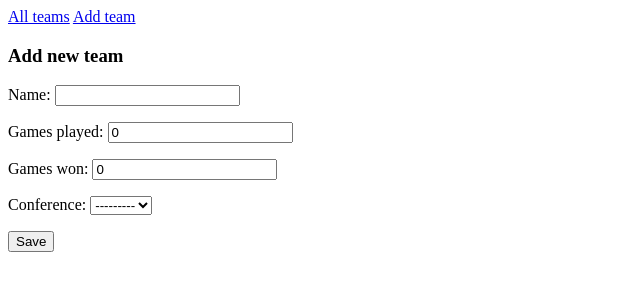
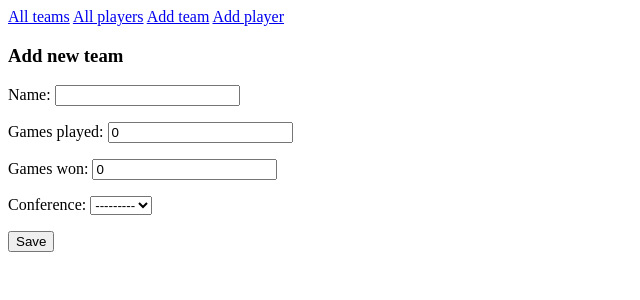
Before and after one commit to TomaszBinkiewicz/basketball_game, a Django app: page /add-team/ in a window 1280 px wide. Shown: the top 300 px of the page, without its empty margins (0-640 px from the left). Run offline with Django 3.2, Linux system fonts and the light colour scheme; data that the repository does not hold is empty.

Commit message:
player_add_update

```diff
--- a/basketball_game/basketball_game/urls.py
+++ b/basketball_game/basketball_game/urls.py
@@ -22,4 +22,9 @@ urlpatterns = [
     path('team/<int:pk>/', views.TeamDetailView.as_view(), name='team-detail'),
     path('add-team/', views.TeamCreate.as_view(), name='add-team'),
     path('edit-team/<int:pk>/', views.TeamUpdate.as_view(), name='edit-team'),
+
+    path('all-players/', views.AllPlayersView.as_view(), name='all-players'),
+    path('player/<int:pk>/', views.PlayerDetailView.as_view(), name='player-detail'),
+    path('add-player/', views.PlayerCreate.as_view(), name='add-player'),
+    path('edit-player/<int:pk>/', views.PlayerUpdate.as_view(), name='edit-player'),
 ]
--- a/basketball_game/basketball_game_app/models.py
+++ b/basketball_game/basketball_game_app/models.py
@@ -4,6 +4,9 @@ from datetime import date
 
 class Group(models.Model):
     name = models.CharField(max_length=64)
+
+    def __str__(self):
+        return self.name
 
 
 class Teams(models.Model):
@@ -19,6 +22,9 @@ class Teams(models.Model):
     @property
     def wins_percentage(self):
         return self.games_won / self.games_played
+
+    def __str__(self):
+        return self.name
 
 
 class Players(models.Model):
@@ -36,6 +42,9 @@ class Players(models.Model):
         else:
             age = now.year - self.date_of_birth.year - 1
         return age
+
+    def __str__(self):
+        return f'{self.last_name} {self.first_name}, {self.team}'
 
 
 class Quarter(models.Model):
--- a/basketball_game/basketball_game_app/views.py
+++ b/basketball_game/basketball_game_app/views.py
@@ -3,6 +3,7 @@ from django.views import View
 from basketball_game_app.models import (Teams,
                                         Players,
                                         Games,
+                                        Group,
                                         )
 from django.views.generic import (FormView,
                                   ListView,
@@ -35,3 +36,28 @@ class TeamUpdate(UpdateView):
     model = Teams
     fields = '__all__'
     template_name_suffix = '_update_form'
+
+
+class PlayerDetailView(DetailView):
+    model = Players
+
+
+class PlayerCreate(CreateView):
+    model = Players
+    fields = '__all__'
+    template_name = 'basketball_game_app/add_player.html'
+
+
+class PlayerUpdate(UpdateView):
+    model = Players
+    fields = '__all__'
+    template_name_suffix = '_update_form'
+
+
+class AllPlayersView(View):
+    def get(self, request):
+        all_players = Players.objects.all()
+        teams = Teams.objects.all()
+        groups = Group.objects.all()
+        return render(request, 'basketball_game_app/all_players.html',
+                      context={'players': all_players, 'teams': teams, 'groups': groups})
--- /dev/null
+++ b/basketball_game/templates/basketball_game_app/add_player.html
@@ -0,0 +1,6 @@
+{% include 'basketball_game_app/menu.html' %}
+<h3>Add new player</h3>
+<form method="post">{% csrf_token %}
+    {{ form.as_p }}
+    <input type="submit" value="Save">
+</form>
--- /dev/null
+++ b/basketball_game/templates/basketball_game_app/all_players.html
@@ -0,0 +1,6 @@
+{% include 'basketball_game_app/menu.html' %}
+<ul>
+{% for player in players %}
+<li><a href="{% url 'player-detail' player.id %}">{{ player }}</a></li>
+{% endfor %}
+</ul>
--- a/basketball_game/templates/basketball_game_app/all_teams.html
+++ b/basketball_game/templates/basketball_game_app/all_teams.html
@@ -24,7 +24,7 @@
                 </td>
                 <td>
                     {% if team.games_played == 0 %}
-                        0
+                        --
                     {% else %}
                         {{ team.wins_percentage }}
                     {% endif %}
@@ -58,7 +58,7 @@
                 </td>
                 <td>
                     {% if team.games_played == 0 %}
-                        0
+                        --
                     {% else %}
                         {{ team.wins_percentage }}
                     {% endif %}
--- a/basketball_game/templates/basketball_game_app/menu.html
+++ b/basketball_game/templates/basketball_game_app/menu.html
@@ -1,4 +1,6 @@
 <div class="menu">
     <a href="{% url 'all-teams' %}">All teams</a>
+    <a href="{% url 'all-players' %}">All players</a>
     <a href="{% url 'add-team' %}">Add team</a>
+    <a href="{% url 'add-player' %}">Add player</a>
 </div>
--- a/basketball_game/templates/basketball_game_app/teams_detail.html
+++ b/basketball_game/templates/basketball_game_app/teams_detail.html
@@ -1,7 +1,8 @@
 {% include 'basketball_game_app/menu.html' %}
 <h2>{{ object.name }}</h2>
-<p><strong>Conference </strong>{{ object.conference.name }}</p>
+<p><strong>Conference </strong>{{ object.conference }}</p>
 <p><strong>Games played </strong>{{ object.games_played }}</p>
 <p><strong>Wins </strong>{{ object.games_won }}</p>
 <p><strong>Losses </strong>{{ object.games_lost }}</p>
-<p><strong>Win % </strong>{% if object.games_played == 0 %}0{% else %}{{ object.wins_percentage }}{% endif %}</p>
+<p><strong>Win % </strong>{% if object.games_played == 0 %}--{% else %}{{ object.wins_percentage }}{% endif %}</p>
+<a href="{% url 'edit-team' object.id %}">edit</a>
```
Also changed, not shown: basketball_game/templates/basketball_game_app/players_detail.html (added, +7 -0 lines), basketball_game/templates/basketball_game_app/players_update_form.html (added, +7 -0 lines).
